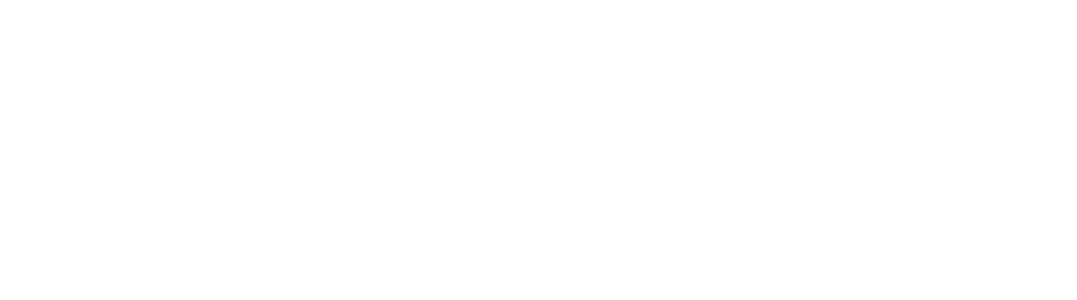
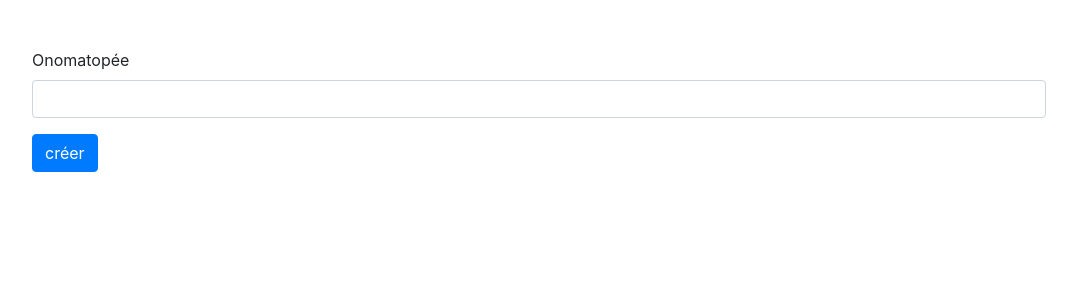
Before and after one commit to mvidailhet/donkey_school-angular_challenges_corrections, an Angular app: page / in a window 1280 px wide. Shown: the top 300 px of the page, without its empty margins (101-1178 px from the left). Built offline with nearby package versions, Linux system fonts and the light colour scheme.

Commit message:
Création d'un formulaire simple pour la création d'une onomatopée

```diff
--- a/src/app/app.component.html
+++ b/src/app/app.component.html
@@ -1 +1 @@
-<router-outlet></router-outlet>
+<app-create-onomatopeia></app-create-onomatopeia>
--- a/src/app/app.module.ts
+++ b/src/app/app.module.ts
@@ -5,6 +5,7 @@ import { AppRoutingModule } from './app-routing.module';
 import { AppComponent } from './app.component';
 import { NgbModule } from '@ng-bootstrap/ng-bootstrap';
 import { CreateOnomatopeiaComponent } from './create-onomatopeia/create-onomatopeia.component';
+import { FormsModule } from '@angular/forms';
 
 @NgModule({
   declarations: [
@@ -14,7 +15,8 @@ import { CreateOnomatopeiaComponent } from './create-onomatopeia/create-onomatop
   imports: [
     BrowserModule,
     AppRoutingModule,
-    NgbModule
+    NgbModule,
+    FormsModule
   ],
   providers: [],
   bootstrap: [AppComponent]
--- a/src/app/create-onomatopeia/create-onomatopeia.component.html
+++ b/src/app/create-onomatopeia/create-onomatopeia.component.html
@@ -1 +1,16 @@
-<p>create-onomatopeia works!</p>
+<div class="container">
+  <div class="p-5">
+    <div class="form-group">
+      <label for="firstnameInput">Onomatopée</label>
+      <input
+        class="form-control"
+        id="firstnameInput"
+        type="text"
+        [(ngModel)]="newOnomatopeia"
+      />
+    </div>
+    <button class="btn btn-primary" (click)="onSubmit()" type="submit">
+      créer
+    </button>
+  </div>
+</div>
--- a/src/app/create-onomatopeia/create-onomatopeia.component.ts
+++ b/src/app/create-onomatopeia/create-onomatopeia.component.ts
@@ -1,15 +1,15 @@
-import { Component, OnInit } from '@angular/core';
+import { Component } from '@angular/core';
 
 @Component({
   selector: 'app-create-onomatopeia',
   templateUrl: './create-onomatopeia.component.html',
   styleUrls: ['./create-onomatopeia.component.scss']
 })
-export class CreateOnomatopeiaComponent implements OnInit {
+export class CreateOnomatopeiaComponent {
+  newOnomatopeia?: string;
 
-  constructor() { }
-
-  ngOnInit(): void {
+  onSubmit() {
+    if (!this.newOnomatopeia) return;
+    console.log(this.newOnomatopeia);
   }
-
 }
```
